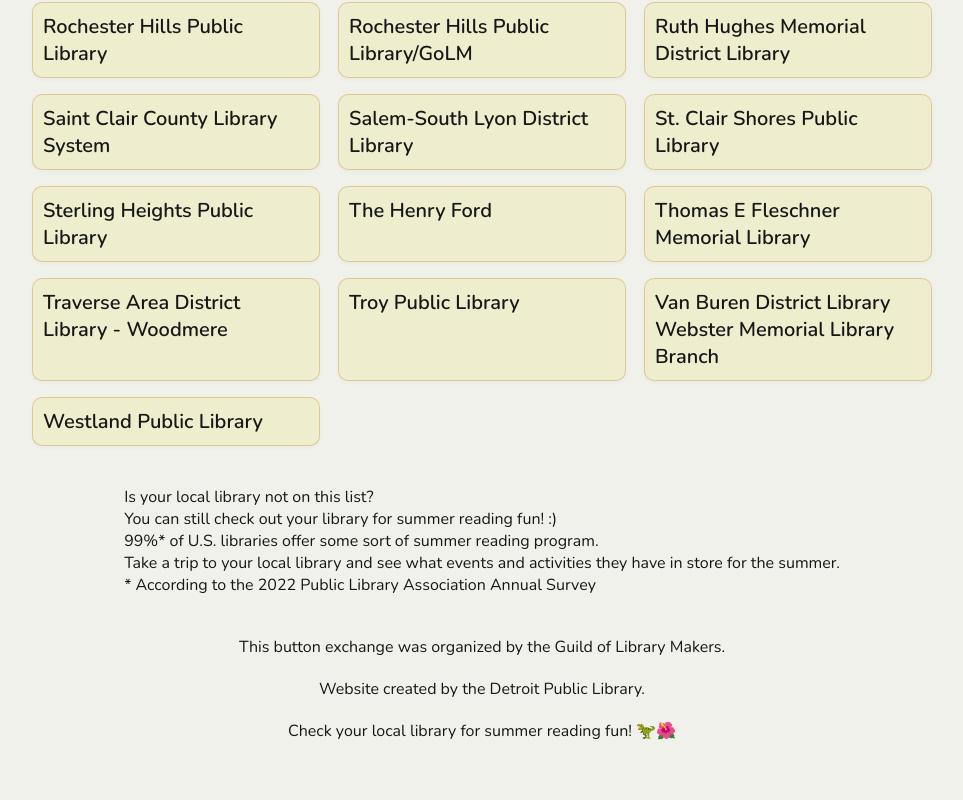
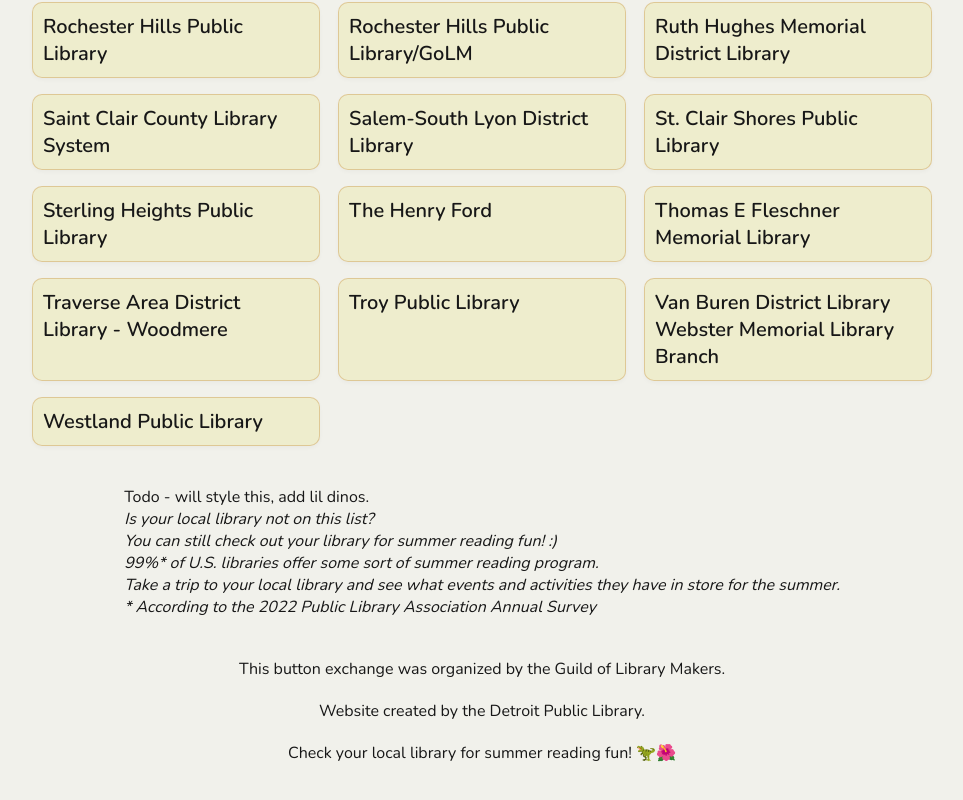
Before and after one commit to dplwebdeveloper/summer-reading-buttons-2026, a Next.js app: page /map in a window 1280 px wide. Shown: the part 2166-2966 px from the top of the page, without its empty margins (158-1121 px from the left). Built offline with nearby package versions, Linux system fonts and the light colour scheme.

Commit message:
feat/add notes, placeholder text

```diff
--- a/app/(routes)/[libraryId]/page.js
+++ b/app/(routes)/[libraryId]/page.js
@@ -108,6 +108,9 @@
           </Link>
         </div>
       )}
+      <div className={styles.allButtons}>
+        <Link href="/">All Buttons</Link>
+      </div>
     </main>
   );
 }
--- /dev/null
+++ b/app/(routes)/about/page.module.css
@@ -0,0 +1,4 @@
+.main {
+  display: flex;
+  justify-content: center;
+}
--- a/app/components/ButtonsList.module.css
+++ b/app/components/ButtonsList.module.css
@@ -11,6 +11,7 @@
   display: flex;
   justify-content: space-between;
   margin-bottom: 20px;
+  gap: 20px;
 }
 
 .shuffleBtn {
--- a/app/components/LocationsList.js
+++ b/app/components/LocationsList.js
@@ -19,14 +19,21 @@
         ))}
       </ul>
       <div>
+        <p>Todo - will style this, add lil dinos.</p>
+        <em>
           <p>Is your local library not on this list?</p>
           <p>You can still check out your library for summer reading fun! :)</p>
-        <p>99%* of U.S. libraries offer some sort of summer reading program.</p>
+          <p>
+            99%* of U.S. libraries offer some sort of summer reading program.
+          </p>
           <p>
             Take a trip to your local library and see what events and activities
             they have in store for the summer.
           </p>
-        <p>* According to the 2022 Public Library Association Annual Survey</p>
+          <p>
+            * According to the 2022 Public Library Association Annual Survey
+          </p>
+        </em>
       </div>
     </>
   );
```
Also changed, not shown: app/(routes)/[libraryId]/page.module.css (+11 -1 lines), app/(routes)/about/page.js (+6 -2 lines), app/components/ButtonsList.js (+8 -1 lines). Lines whose indentation alone changed are shown as unchanged.
